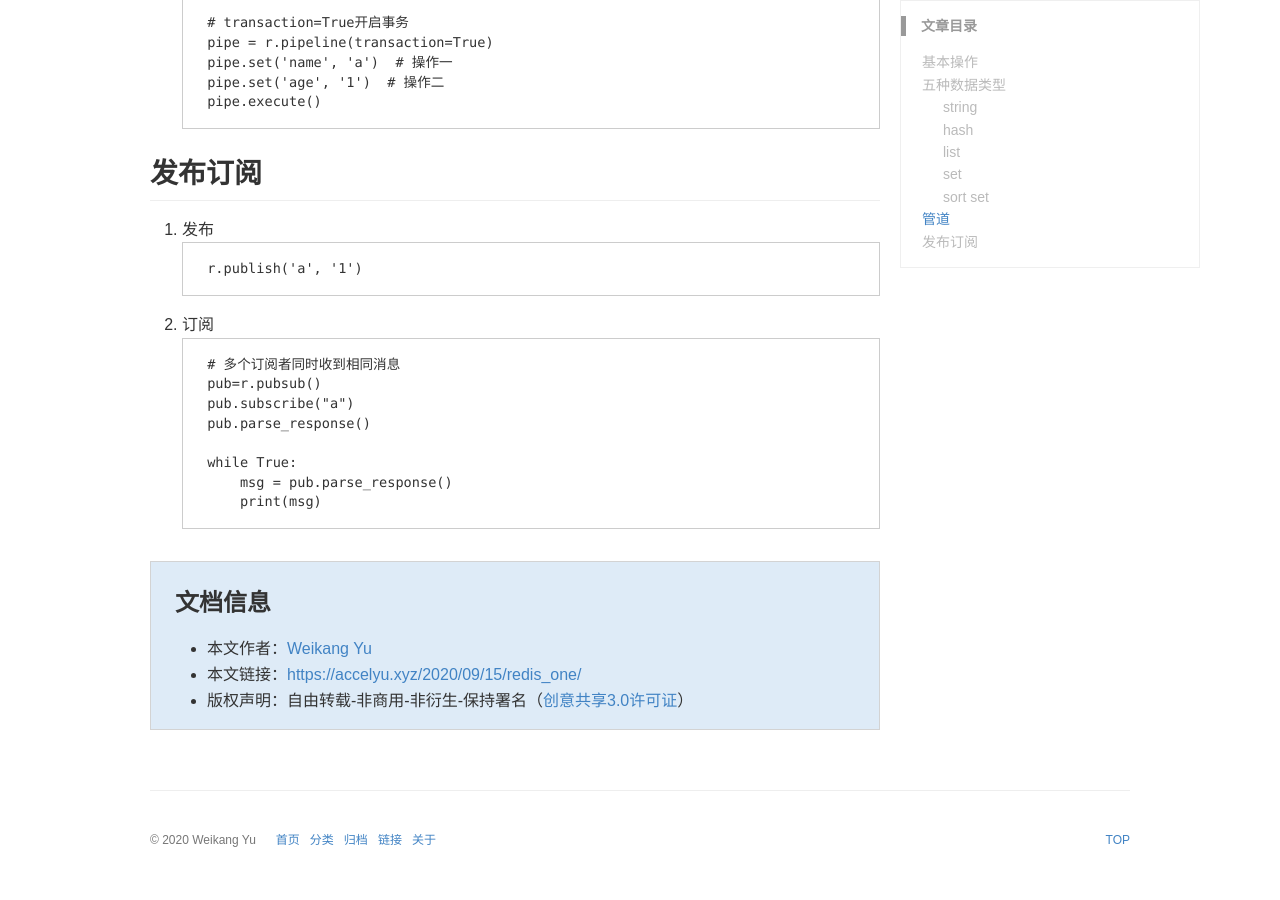
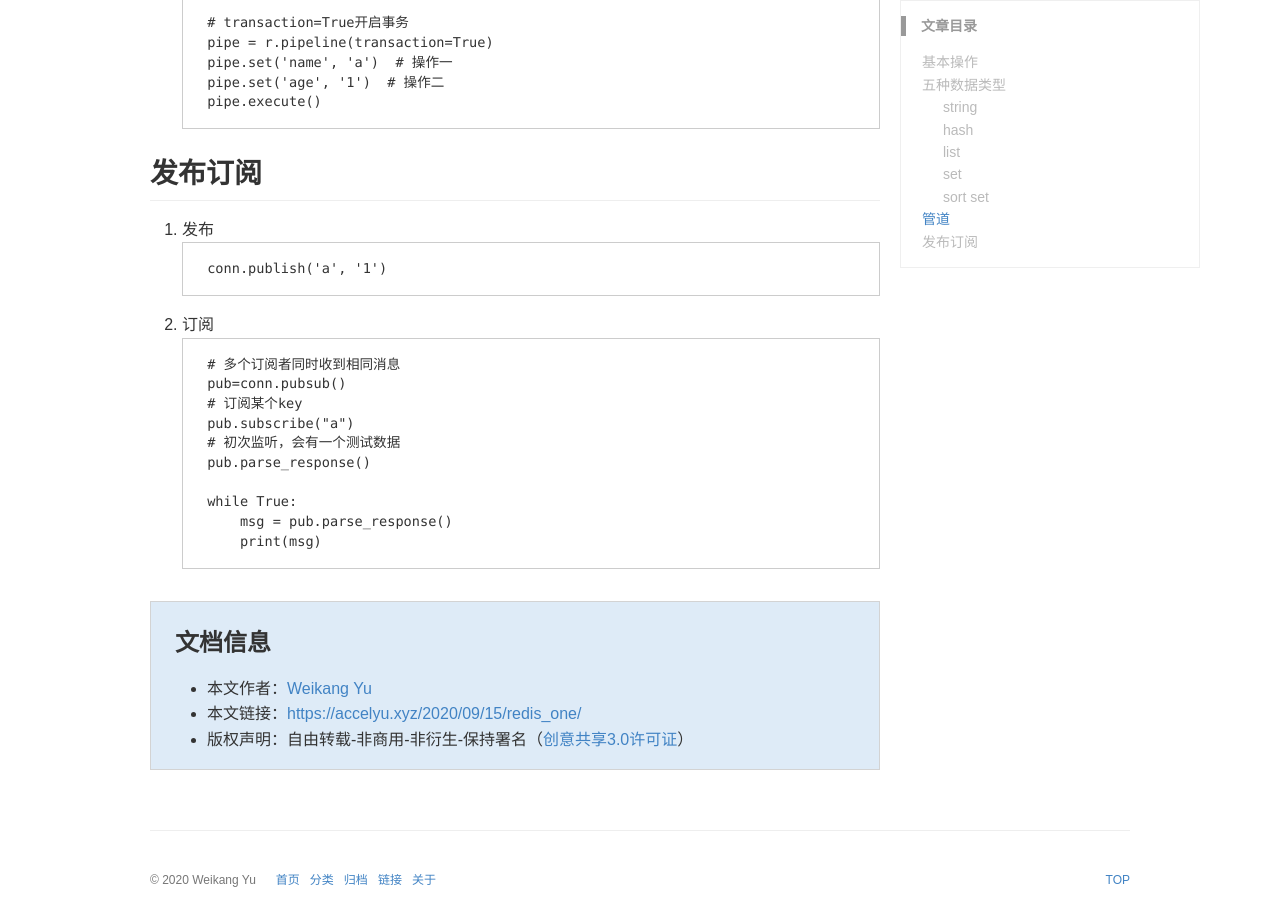
Before and after one commit to AccelYu/AccelYu.github.io, a Jekyll site: the page built from _posts/2020-09-15-redis_one.md, in a window 1280 px wide and 900 px high, scrolled down 2792 px. Built offline with Jekyll 4.4.1, drawn with Linux system fonts in a browser that asks for light colours; some web fonts are replaced; comment, search, counter and statistics services are not loaded; a style sheet for code colours, icons or effects is not loaded; some of the changed text lies outside the part shown.

Commit message:
Update 2020-09-15-redis_one.md

````diff
--- a/_posts/2020-09-15-redis_one.md
+++ b/_posts/2020-09-15-redis_one.md
@@ -12,10 +12,10 @@ Redis是一个非关系型数据库
     ```python
     import redis
 
-    # r = redis.Redis(host='localhost', port=6379)
+    # conn = redis.Redis(host='localhost', port=6379)
 
     pool = redis.ConnectionPool(host='localhost', port=6379)
-    r = redis.Redis(connection_pool=pool)
+    conn = redis.Redis(connection_pool=pool)
     ```
 
 2. 是否存在
@@ -130,14 +130,16 @@ Redis是一个非关系型数据库
 ## 发布订阅
 1. 发布
     ```
-    r.publish('a', '1')
+    conn.publish('a', '1')
     ```
 
 2. 订阅
     ```
     # 多个订阅者同时收到相同消息
-    pub=r.pubsub()
+    pub=conn.pubsub()
+    # 订阅某个key
     pub.subscribe("a")
+    # 初次监听，会有一个测试数据
     pub.parse_response()
 
     while True:
````
